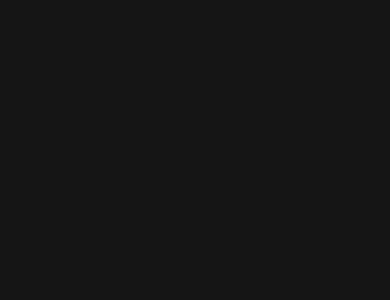
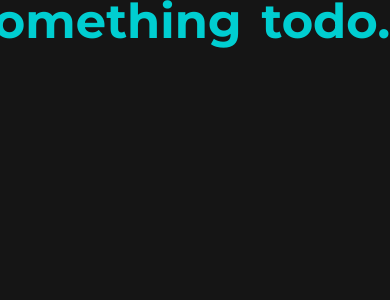
Before and after one commit to Hordon13/HappytoDo, a Vue app: page / in a window 390 px wide. Shown: the top 300 px of the page. Built offline with nearby package versions, Linux system fonts and the light colour scheme.

Commit message:
add header component

```diff
--- /dev/null
+++ b/src/components/TheHeader.vue
@@ -0,0 +1,41 @@
+<template>
+  <div class="the-header-container">
+    <header>
+      <h1>something</h1>
+      <h1>todo.</h1>
+    </header>
+  </div>
+</template>
+
+<script>
+export default {
+  name: "TheHeader"
+}
+</script>
+
+<style scoped>
+header {
+  width: 100%;
+  display: flex;
+  flex-direction: column;
+}
+
+h1 {
+  color: darkturquoise;
+  font-size: 48px;
+  line-height: 0.9;
+  text-transform: lowercase;
+  text-align: right;
+}
+
+@media only screen and (max-width: 768px) {
+  header {
+    flex-direction: row;
+    justify-content: flex-end;
+  }
+
+  h1 {
+    margin-left: 20px;
+  }
+}
+</style>
--- a/src/components/pages/MainPage.vue
+++ b/src/components/pages/MainPage.vue
@@ -1,10 +1,16 @@
 <template>
-  <div class="main-page-container"></div>
+  <div class="main-page-container">
+    <the-header />
+  </div>
 </template>
 
 <script>
+import TheHeader from "@/components/TheHeader";
 export default {
-  name: "MainPage"
+  name: "MainPage",
+  components: {
+    TheHeader
+  }
 }
 </script>
 
```
